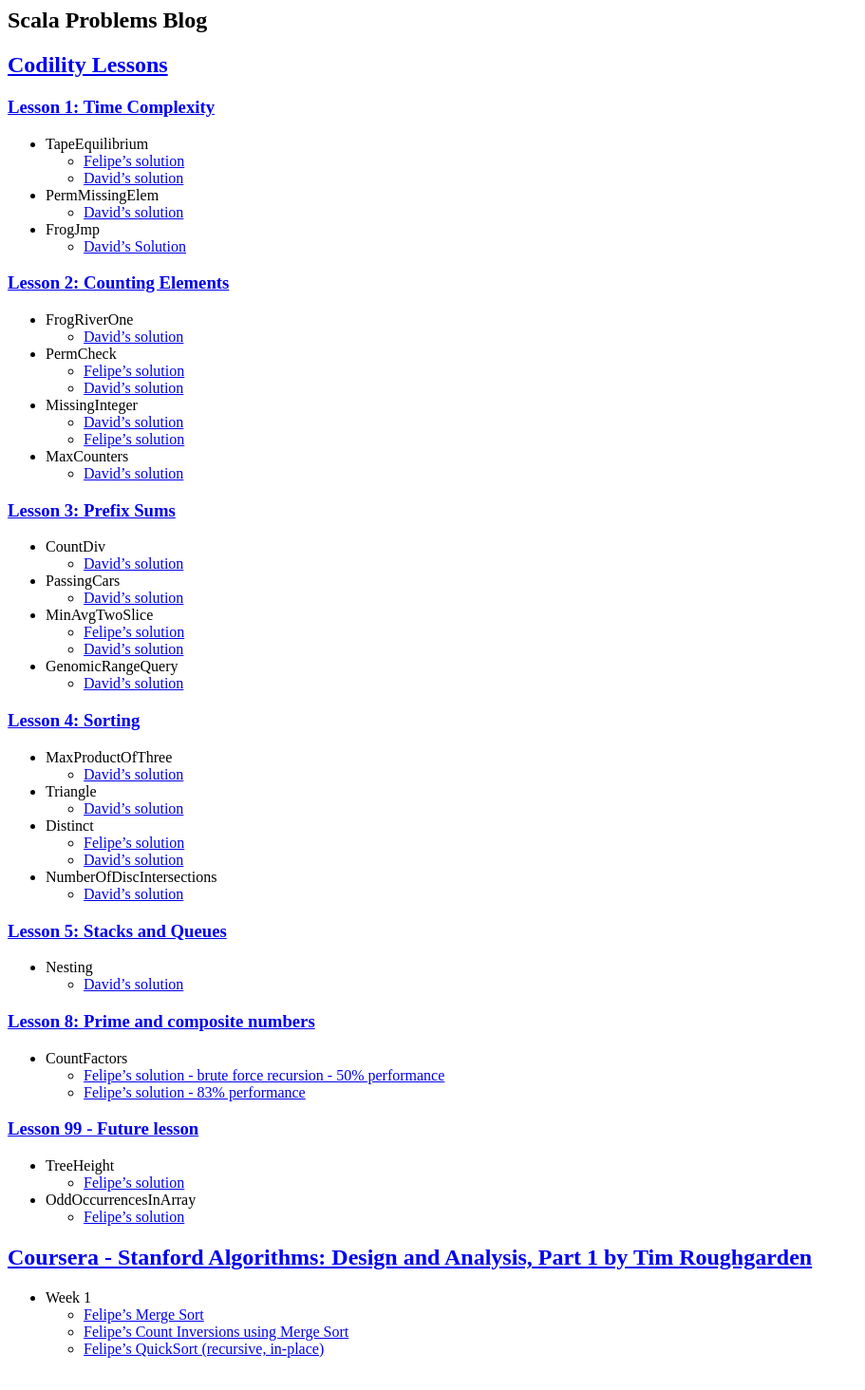
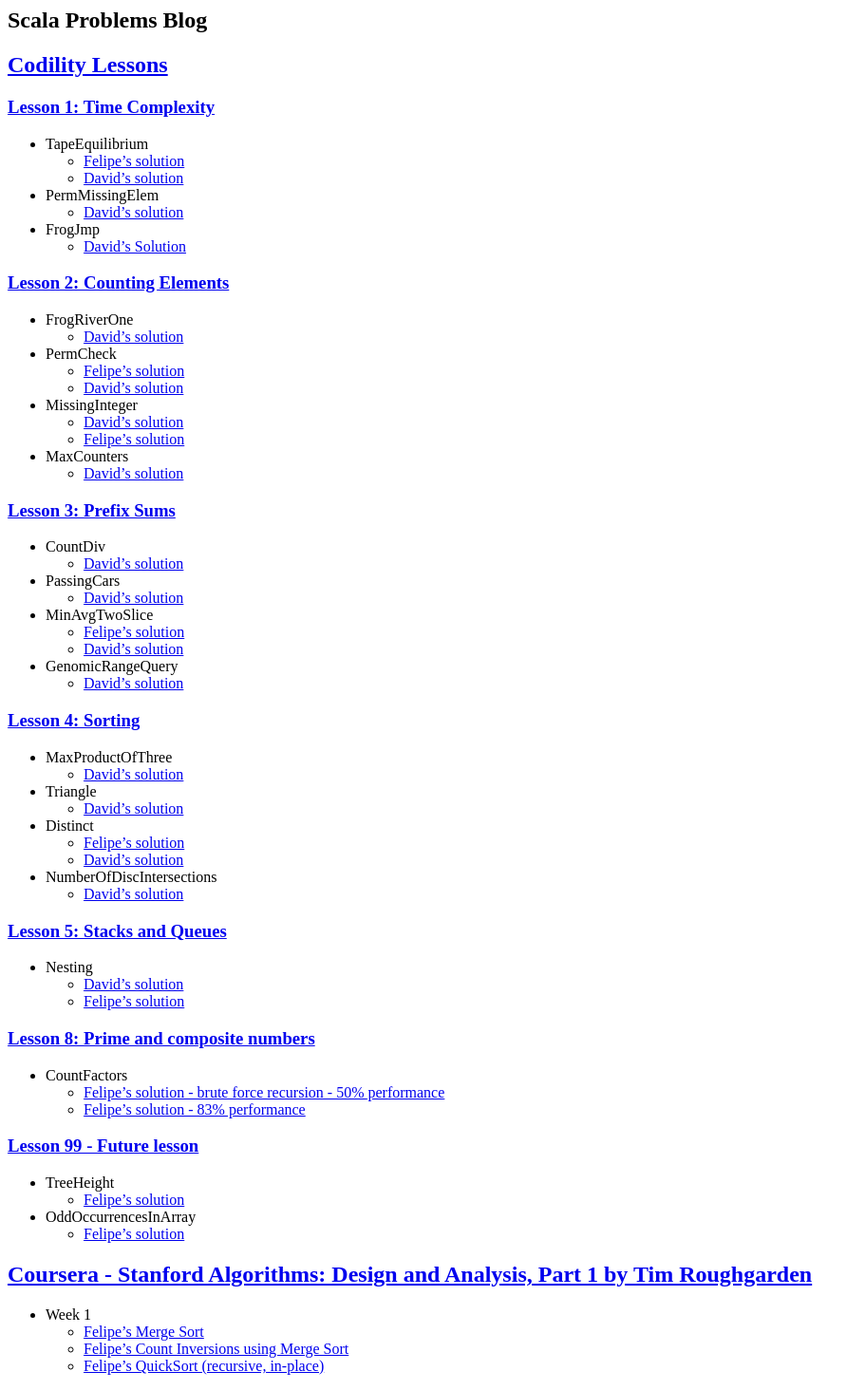
Before and after one commit to scalaproblems/scalaproblems.github.io, a Jekyll site: the page built from index.md, in a window 1280 px wide. Shown: the whole page at 95% size, without its empty margins (0-911 px from the left). Built offline with Jekyll 4.4.1, drawn with Linux system fonts in a browser that asks for light colours.

Commit message:
Adding Felipe's solution for Nesting

```diff
--- a/index.md
+++ b/index.md
@@ -51,6 +51,7 @@ layout: default
 ### [Lesson 5: Stacks and Queues](https://codility.com/demo/results/demo7BV87Q-J42/)
 - Nesting
     - [David's solution](https://codility.com/demo/results/demo7BV87Q-J42/)
+    - [Felipe's solution](https://codility.com/demo/results/trainingBNG2E4-EQ9/)
 
 ### [Lesson 8: Prime and composite numbers](https://codility.com/programmers/lessons/8)
 - CountFactors
```
